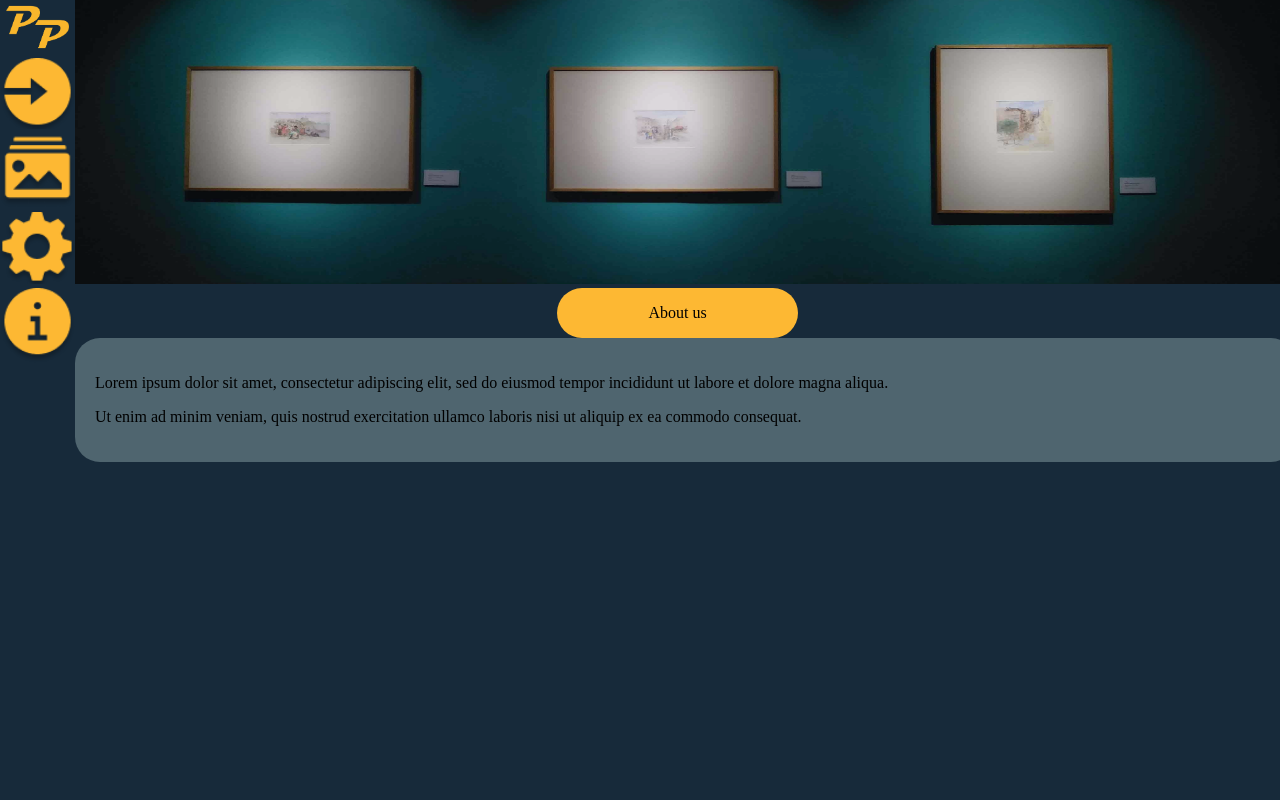
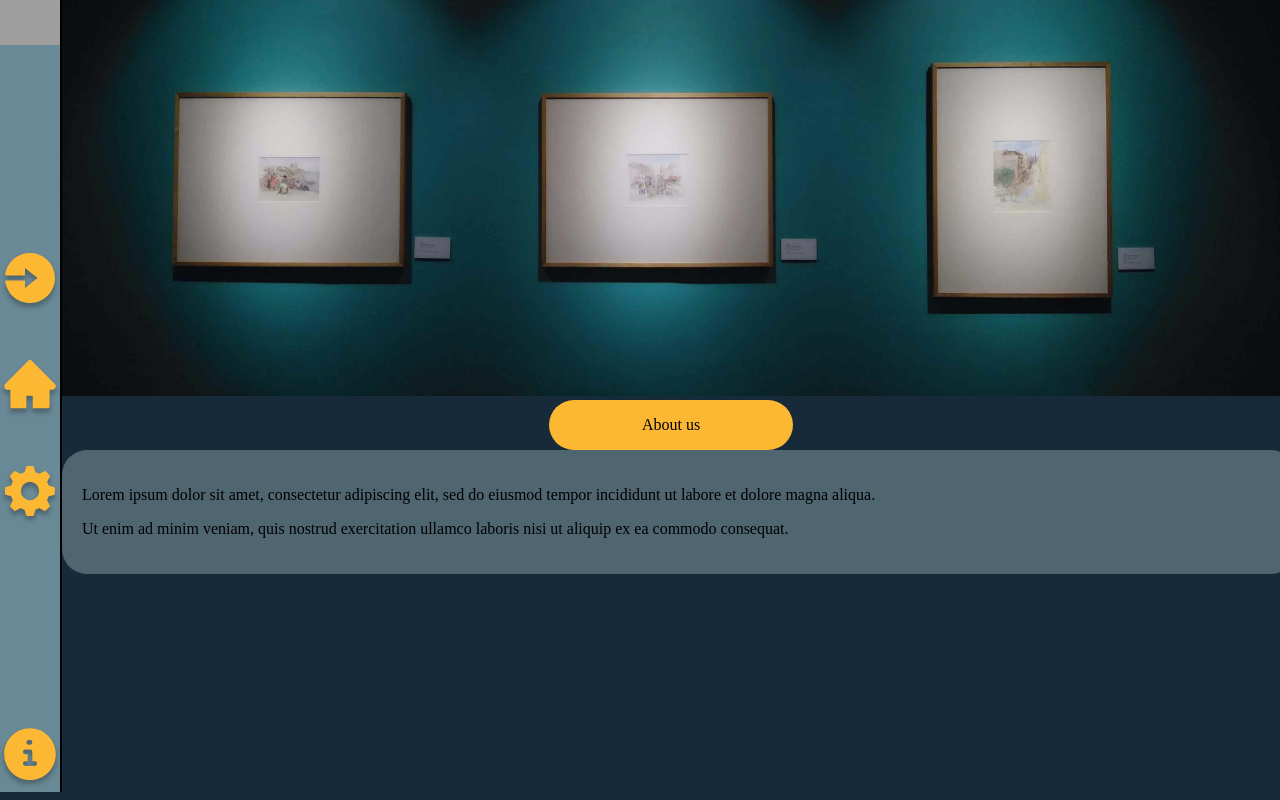
Before and after one commit to DxxxAce/Picture-Point, a PHP site: page /html/information.html in a window 1280 px wide. Run offline with PHP 8.4, Linux system fonts and the light colour scheme; grey boxes are pictures that could not be loaded.

Commit message:
Updated information page

```diff
--- a/html/index.html
+++ b/html/index.html
@@ -31,7 +31,7 @@
 
               <div class="menu-empty"></div>
 
-              <a href="login.html">
+              <a href="settings.html">
                 <img class="bicon" src="..\media\in-page-images\settings.svg" />
               </a>
             </div>
--- a/html/information.html
+++ b/html/information.html
@@ -1,7 +1,7 @@
 <!DOCTYPE html>
 <html>
    <head>
-      <title>About us...</title>
+      <title>Picture Point</title>
       <meta charset="UTF-8">
       <meta name="author" content="Strimbei Claudiu">
       <meta name="description" content="Homepage">
@@ -11,23 +11,37 @@
    </head>
    <body>
       <div class="container">
-        <div class="menu">
-            <div class="logo">
-               <a href="..\HTML\index.html"> <img src="../media/Logos/final/pptext.png" alt="Picture Point Logo" width="75px"></a>
+        <div id="menu">
+            <a href="index.html">
+              <img class="bicon" src="..\media\Logos\final\pptext.svg" />
+            </a>
+
+            <div class="empty"></div>
+
+            <div id="menu-buttons">
+              <a href="login.html">
+                <img class="bicon" src="..\media\in-page-images\login.svg" />
+              </a>
+
+              <div class="menu-empty"></div>
+
+              <a href="index.html">
+                <img class="bicon" src="..\media\in-page-images\home.svg" />
+              </a>
+
+              <div class="menu-empty"></div>
+
+              <a href="settings.html">
+                <img class="bicon" src="..\media\in-page-images\settings.svg" />
+              </a>
             </div>
-            <div class="login">
-               <a href="..\HTML\login.html"><img src="..\media\in-page-images\login.png" alt="Login" width="75px"></a>
-            </div>
-            <div class="gallery">
-               <a href="..\HTML\gallery.html"><img src="..\media\in-page-images\gallery.png" alt="Gallery" width="75px"></a>
-            </div>
-            <div class="settings">
-               <a href="..\HTML\settings.html"><img src="..\media\in-page-images\settings.png" alt="Settings" width="75px"></a>
-            </div>
-            <div class="info">
-               <a href="..\HTML\information.html"><img src="..\media\in-page-images\info.png" alt="Info" width="75px"></a>
-            </div>
-        </div>
+
+            <div class="empty"></div>
+
+            <a href="information.html">
+              <img class="bicon" src="..\media\in-page-images\info.svg" />
+            </a>
+          </div>
          <div class="home-main">
             <img src="..\media\in-page-images\index-about-gallery.png" alt="Artgallery" height="50%" width="100%">
             <div class="rounded-box">
```
Also changed, not shown: css/information.css (+31 -24 lines).
